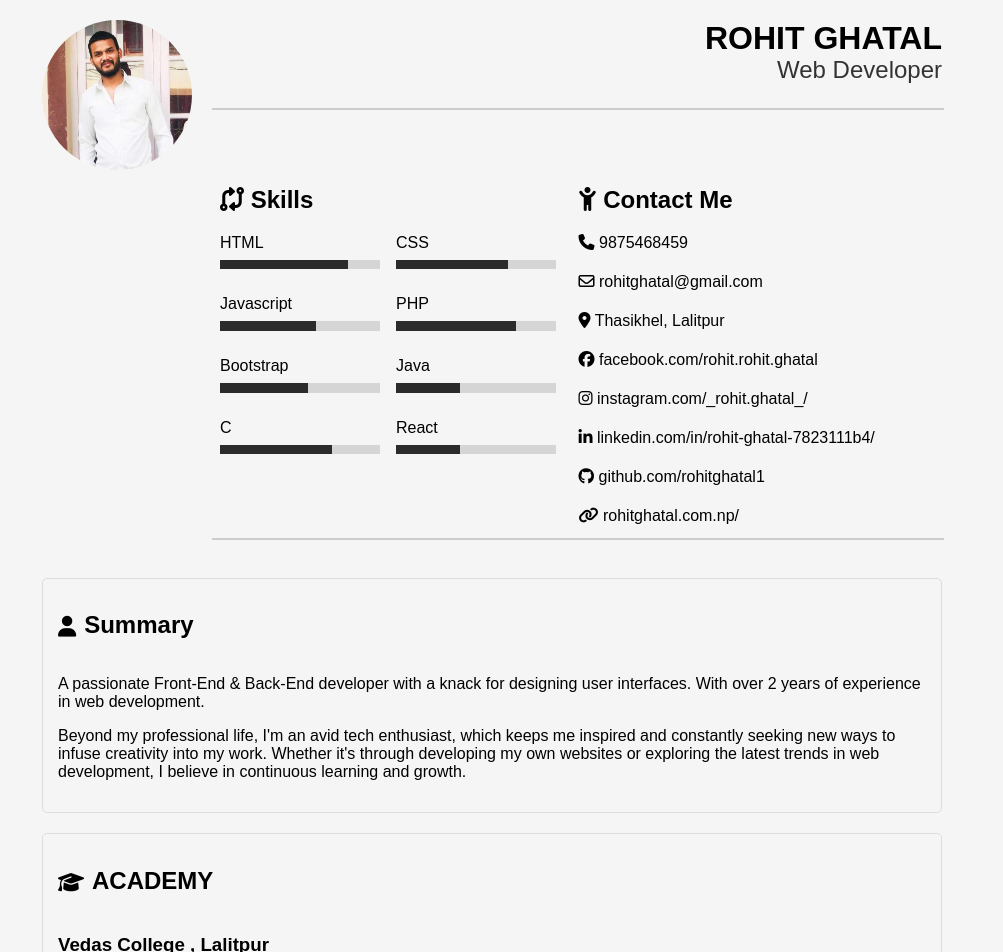
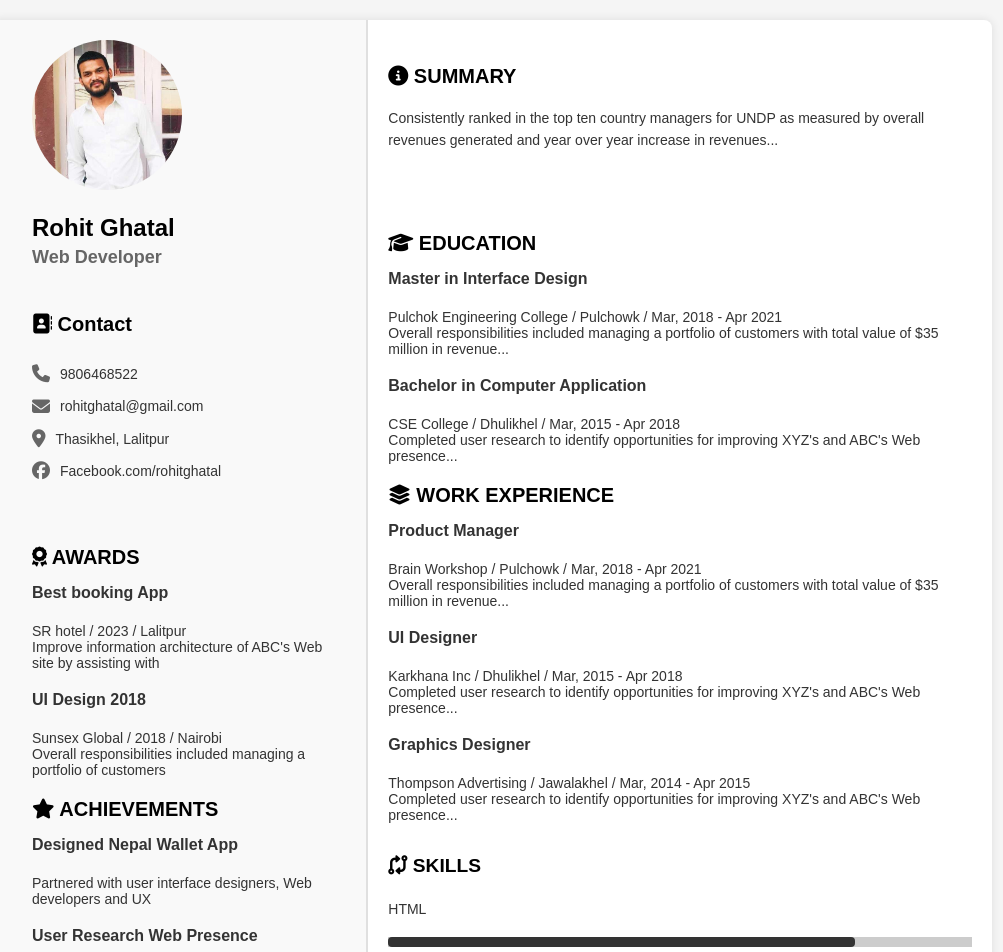
Before and after one commit to rohitghatal1/CVMaker-ReactJS, a React (Create React App) app: page / in a window 1280 px wide. Shown: the top 952 px of the page, without its empty margins (148-1151 px from the left). Built offline with nearby package versions, Linux system fonts and the light colour scheme.

Commit message:
improved style for creative and basic by separating by calssname

```diff
--- a/src/App.js
+++ b/src/App.js
@@ -26,8 +26,8 @@ function App() {
       <HomeTab/>
       <Templates/>
       <Footer/> */}
-      <CreativeTemplate/>
-      {/* <BasicTemplate/>/ */}
+      {/* <CreativeTemplate/> */}
+      <BasicTemplate/>/
     </>
   );
 }
--- a/src/allTemplates/CreativeTemplate/creativeTemplate.css
+++ b/src/allTemplates/CreativeTemplate/creativeTemplate.css
@@ -43,60 +43,61 @@
     justify-content: space-between;
 }
 
-.skills {
+.contactAndSkills .skills {
     width: 22rem;
     padding: 0.5rem;
     text-align: left;
 }
 
-.skills h2{
+.contactAndSkills .skills h2{
     color: #000;
     font-size: 1.5rem;
 }
 
-.skillItemContainer {
+.contactAndSkills .skillItemContainer {
     display: flex;
     flex-wrap: wrap;
     gap: 1rem;
 }
 
-.skillItem {
+.contactAndSkills .skillItem {
     width: 10rem;
 }
 
-.skillItem p {
+.contactAndSkills .skillItem p {
     margin: 0 0 0.5rem 0;
 }
 
-.skillbar {
+.contactAndSkills .skillbar {
     background-color: #d5d5d5;
     height: 0.6rem;
     overflow: hidden;
 }
 
-.skillbar .fill {
+.contactAndSkills .skillbar .fill {
     background-color: #2b2b2b;
     height: 100%;
 }
 
-.contactContainer {
+.contactAndSkills .contactContainer {
     margin-top: 2rem;
     padding-top: 1rem;
     width: 50%;
 }
-.contactContainer h2{
+
+.contactAndSkills .contactContainer h2{
     color: #000;
     font-size: 1.5rem;
 }
 
-.contactItems {
+.contactAndSkills .contactItems {
     margin-top: 10px;
     display: flex;
     flex-direction: column;
     gap: 1rem;
 }
 
-.contactItems span {
+.contactAndSkills .contactItems span {
     display: block;
     margin-bottom: 5px;
 }
--- a/src/allTemplates/basicTemplate/basicTemplate.css
+++ b/src/allTemplates/basicTemplate/basicTemplate.css
@@ -97,11 +97,13 @@
     display: block;
     margin-bottom: 5px;
 }
-.section.skills {
+
+.right-section .skills {
     margin-top: 2rem;
+    width: 100%;
 }
 
-.skills h3 {
+.right-section .skills h3 {
     font-size: 1.2em;
     margin-bottom: 10px;
 }
@@ -111,18 +113,19 @@
     flex-direction: column;
 }
 
-.skillItem {
-    margin-bottom: 10px;
+.right-section .skillItem {
+    margin-bottom: 5px;
 }
 
-.skillbar {
+.right-section .skillbar {
     background: #ccc;
     height: 10px;
     width: 100%;
     position: relative;
 }
 
-.skillbar .fill {
+.right-section .skillbar .fill {
+    border-radius: 4px;
     background: #333;
     height: 100%;
     position: absolute;
```
